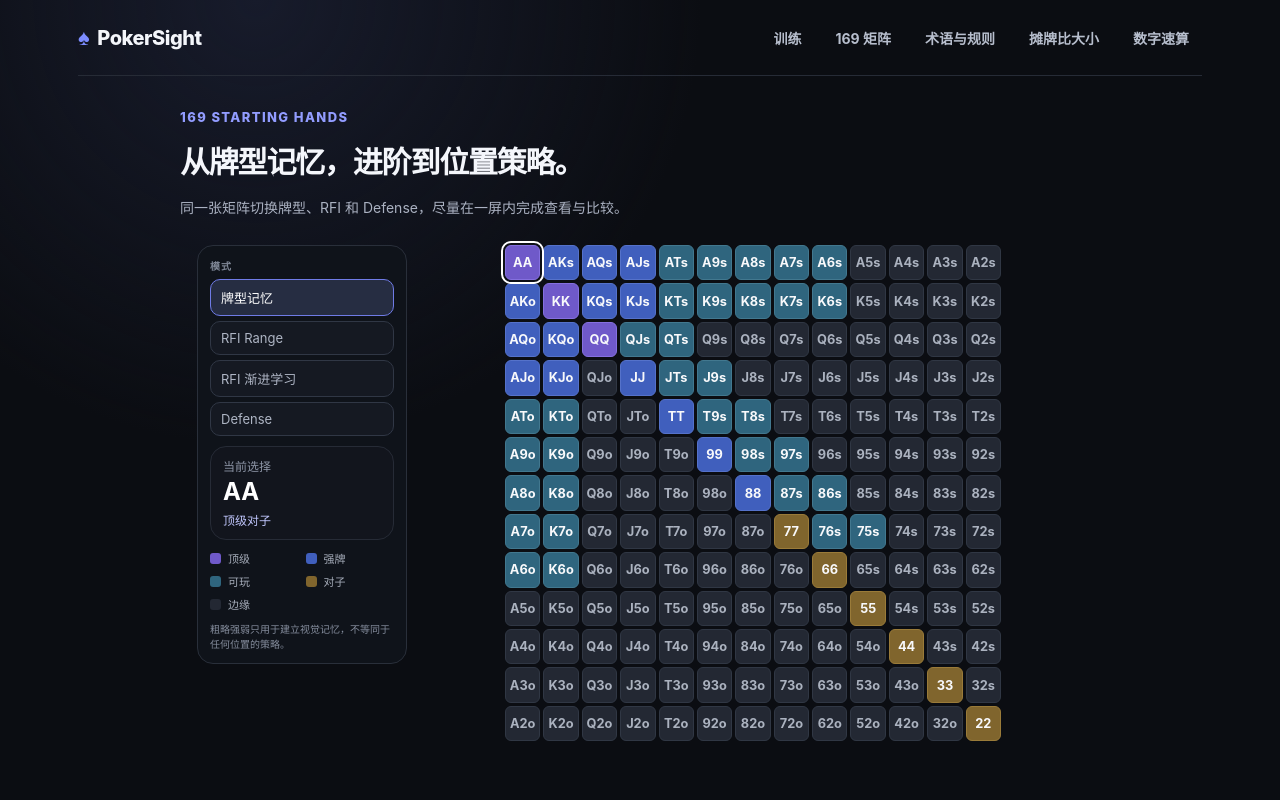
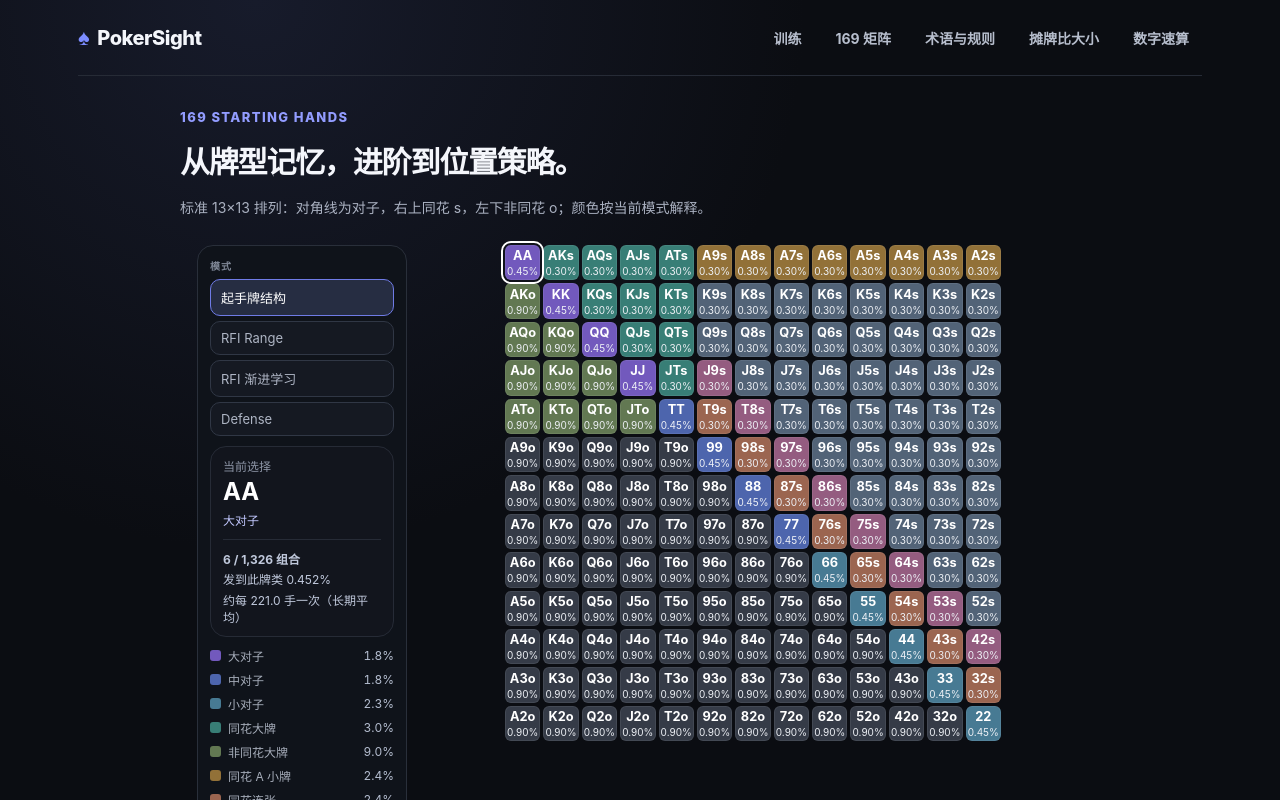
Before and after one commit to howyu/poker-sight, a Next.js app: page /matrix in a window 1280 px wide. Shown: the top 800 px of the page. Built offline with nearby package versions, Linux system fonts and the light colour scheme.

Commit message:
fix: replace arbitrary strength groups with explicit structures and deal probabilities

```diff
--- a/app/StartingHandMatrix.tsx
+++ b/app/StartingHandMatrix.tsx
@@ -1,31 +1,30 @@
 "use client";
+import {handStructure,handCombos,handDealPercent,structureGroups,StructureGroup} from "../lib/handStructure";
 import {useMemo,useState} from "react";
 import {getRfiAction,getRfiDelta,getRfiHandProgression,getRfiPercent,rfiPositionOrder,RfiPosition} from "../lib/preflopRanges";
 import {defenseScenarios,getDefenseAction,getDefensePercent,getDefenseScenario,DefenseScenarioId} from "../lib/defenseRanges";
 const ranks=["A","K","Q","J","T","9","8","7","6","5","4","3","2"];
 const positions=["UTG","HJ","CO","BTN","SB"] as const;
 function hand(r:number,c:number){if(r===c)return ranks[r]+ranks[c];return r<c?ranks[r]+ranks[c]+"s":ranks[c]+ranks[r]+"o"}
-function group(h:string){const a=h[0],b=h[1],pair=h.length===2,s=h.endsWith("s");if(pair){const i=ranks.indexOf(a);return i<=2?"premium":i<=6?"strong":"speculative"}const ai=ranks.indexOf(a),bi=ranks.indexOf(b);if(ai<=1&&bi<=3)return"strong";if(s&&Math.abs(ai-bi)<=2&&ai<=7)return"playable";if((a==="A"||a==="K")&&bi<=8)return"playable";return"marginal"}
-const copy:Record<string,string>={premium:"顶级对子",strong:"强牌",playable:"可玩牌",speculative:"投机对子",marginal:"边缘牌"};
 export default function StartingHandMatrix(){
  const [selected,setSelected]=useState("AA"),[mode,setMode]=useState<"strength"|"range"|"learn"|"defense">("strength"),[position,setPosition]=useState<(typeof positions)[number]>("UTG"),[learnTo,setLearnTo]=useState<RfiPosition>("HJ"),[defenseScenario,setDefenseScenario]=useState<DefenseScenarioId>("btn-bb-2.5");
- const cells=useMemo(()=>ranks.flatMap((_,r)=>ranks.map((_,c)=>{const h=hand(r,c);return{h,g:group(h)}})),[]);
- const g=group(selected),rfi=getRfiAction(position as RfiPosition,selected),scenario=getDefenseScenario(defenseScenario),def=getDefenseAction(defenseScenario,selected),learnIndex=rfiPositionOrder.indexOf(learnTo),learnFrom=rfiPositionOrder[Math.max(0,learnIndex-1)],progression=getRfiHandProgression(selected);
- const selectedLabel=mode==="strength"?copy[g]:mode==="range"?("Raise "+rfi.raise+"% · Fold "+rfi.fold+"%"):mode==="learn"?(`${learnFrom} ${getRfiAction(learnFrom,selected).raise}% → ${learnTo} ${getRfiAction(learnTo,selected).raise}%`):def?("3-Bet "+def.raise+"% · Call "+def.call+"% · Fold "+def.fold+"%"):"该场景尚未接入验证数据";
- const note=mode==="strength"?"粗略强弱只用于建立视觉记忆，不等同于任何位置的策略。":"策略数据改编自 MIT 许可的 tyloo/poker-range-analyzer；PokerSight 将其作为有来源的学习参考，不宣称跨所有牌局条件通用。";
+ const cells=useMemo(()=>ranks.flatMap((_,r)=>ranks.map((_,c)=>{const h=hand(r,c);return{h,g:handStructure(h)}})),[]);
+ const g=handStructure(selected),rfi=getRfiAction(position as RfiPosition,selected),scenario=getDefenseScenario(defenseScenario),def=getDefenseAction(defenseScenario,selected),learnIndex=rfiPositionOrder.indexOf(learnTo),learnFrom=rfiPositionOrder[Math.max(0,learnIndex-1)],progression=getRfiHandProgression(selected);
+ const selectedLabel=mode==="strength"?structureGroups[g].label:mode==="range"?("Raise "+rfi.raise+"% · Fold "+rfi.fold+"%"):mode==="learn"?(`${learnFrom} ${getRfiAction(learnFrom,selected).raise}% → ${learnTo} ${getRfiAction(learnTo,selected).raise}%`):def?("3-Bet "+def.raise+"% · Call "+def.call+"% · Fold "+def.fold+"%"):"该场景尚未接入验证数据";
+ const note=mode==="strength"?"十类为本项目的结构教学分组，不是通用强弱等级。格内百分比＝随机发两张时拿到该格牌类的概率，不是赢牌率。":"策略数据改编自 MIT 许可的 tyloo/poker-range-analyzer；PokerSight 将其作为有来源的学习参考，不宣称跨所有牌局条件通用。";
  return <section className="matrixSection compactMatrix">
-  <div className="matrixIntro compactIntro"><div><p className="eyebrow">169 STARTING HANDS</p><h2>从牌型记忆，进阶到位置策略。</h2><p>同一张矩阵切换牌型、RFI 和 Defense，尽量在一屏内完成查看与比较。</p></div></div>
+  <div className="matrixIntro compactIntro"><div><p className="eyebrow">169 STARTING HANDS</p><h2>从牌型记忆，进阶到位置策略。</h2><p>标准 13×13 排列：对角线为对子，右上同花 s，左下非同花 o；颜色按当前模式解释。</p></div></div>
   <div className="matrixWorkspace">
    <aside className="matrixControls">
-    <div className="controlBlock"><small>模式</small><div className="segmented vertical"><button className={mode==="strength"?"active":""} onClick={()=>setMode("strength")}>牌型记忆</button><button className={mode==="range"?"active":""} onClick={()=>setMode("range")}>RFI Range</button><button className={mode==="learn"?"active":""} onClick={()=>{setMode("learn");setSelected("A8o")}}>RFI 渐进学习</button><button className={mode==="defense"?"active":""} onClick={()=>setMode("defense")}>Defense</button></div></div>
+    <div className="controlBlock"><small>模式</small><div className="segmented vertical"><button className={mode==="strength"?"active":""} onClick={()=>setMode("strength")}>起手牌结构</button><button className={mode==="range"?"active":""} onClick={()=>setMode("range")}>RFI Range</button><button className={mode==="learn"?"active":""} onClick={()=>{setMode("learn");setSelected("A8o")}}>RFI 渐进学习</button><button className={mode==="defense"?"active":""} onClick={()=>setMode("defense")}>Defense</button></div></div>
     {mode==="range"&&<div className="controlBlock"><small>位置</small><div className="positionTabs vertical">{positions.map(p=><button key={p} className={position===p?"active":""} onClick={()=>setPosition(p)}>{p}</button>)}</div></div>}{mode==="learn"&&<div className="controlBlock"><small>看哪一步变宽</small><div className="positionTabs vertical">{rfiPositionOrder.slice(1).map(p=><button key={p} className={learnTo===p?"active":""} onClick={()=>setLearnTo(p)}>{rfiPositionOrder[rfiPositionOrder.indexOf(p)-1]} → {p}</button>)}</div></div>}{mode==="defense"&&<div className="controlBlock"><small>Defense 场景</small><div className="positionTabs vertical">{defenseScenarios.map(s=><button key={s.id} className={defenseScenario===s.id?"active":""} onClick={()=>setDefenseScenario(s.id)}>{s.label}<span className={s.available?"scenarioReady":"scenarioPending"}>{s.available?"可用":"待数据"}</span></button>)}</div></div>}
-    <div className="selectedHand compactSelected"><small>当前选择</small><strong>{selected}</strong><span>{selectedLabel}</span></div>{mode==="learn"&&<div className="rfiProgression">{progression.map(x=><span key={x.position} className={x.raise===0?"foldState":x.raise===100?"raiseState":"mixState"}><b>{x.position}</b><em>{x.raise===0?"Fold":x.raise===100?"Raise":x.raise+"%"}</em></span>)}</div>}
+    <div className="selectedHand compactSelected"><small>当前选择</small><strong>{selected}</strong><span>{selectedLabel}</span>{mode==="strength"&&<div className="handProbability"><b>{handCombos(selected)} / 1,326 组合</b><span>发到此牌类 {handDealPercent(selected).toFixed(3)}%</span><span>约每 {(1326/handCombos(selected)).toFixed(1)} 手一次（长期平均）</span></div>}</div>{mode==="learn"&&<div className="rfiProgression">{progression.map(x=><span key={x.position} className={x.raise===0?"foldState":x.raise===100?"raiseState":"mixState"}><b>{x.position}</b><em>{x.raise===0?"Fold":x.raise===100?"Raise":x.raise+"%"}</em></span>)}</div>}
     {mode==="range"&&<div className="rangeSummary compactSummary"><div><b>{position}</b><span>开池约 {getRfiPercent(position as RfiPosition).toFixed(1)}%</span></div><p>100BB 6-max 教学参考。</p></div>}{mode==="learn"&&<div className="rangeSummary compactSummary"><div><b>{learnFrom} → {learnTo}</b><span>只看新增 / 放宽</span></div><p>不要重背整张表，只记这一位置变化带来的边界扩张。</p></div>}
     {mode==="defense"&&<div className="rangeSummary compactSummary"><div><b>{scenario.label}</b><span>{scenario.available?`防守约 ${getDefensePercent(defenseScenario)?.toFixed(1)}%`:"待接入验证数据"}</span></div><p>Hero：{scenario.hero} · Open：{scenario.openSize}BB{scenario.available?" · 已验证来源":" · 暂不展示策略"}</p></div>}
-    {mode==="strength"?<div className="matrixLegend sideLegend"><span><i className="premium"/>顶级</span><span><i className="strong"/>强牌</span><span><i className="playable"/>可玩</span><span><i className="speculative"/>对子</span><span><i className="marginal"/>边缘</span></div>:mode==="range"?<div className="matrixLegend rangeLegend sideLegend"><span><i className="raise"/>Raise 100%</span><span><i className="mix"/>Mixed Raise</span><span><i className="fold"/>Fold</span></div>:mode==="learn"?<div className="matrixLegend rangeLegend sideLegend"><span><i className="learn-new"/>新增</span><span><i className="learn-wider"/>放宽</span><span><i className="learn-same"/>不变</span></div>:<div className="matrixLegend rangeLegend sideLegend"><span><i className="threebet"/>3-Bet</span><span><i className="call"/>Call</span><span><i className="defmix"/>Mixed</span><span><i className="fold"/>Fold</span></div>}
-    <p className="matrixNote sideNote">{note}</p>
+    {mode==="strength"?<div className="matrixLegend sideLegend structureLegend">{(Object.keys(structureGroups) as StructureGroup[]).map(key=>{const item=structureGroups[key],combos=cells.filter(c=>c.g===key).reduce((sum,c)=>sum+handCombos(c.h),0);return <span key={key} title={item.rule}><i style={{background:item.color}}/>{item.label}<em>{(combos/1326*100).toFixed(1)}%</em></span>})}</div>:mode==="range"?<div className="matrixLegend rangeLegend sideLegend"><span><i className="raise"/>Raise 100%</span><span><i className="mix"/>Mixed Raise</span><span><i className="fold"/>Fold</span></div>:mode==="learn"?<div className="matrixLegend rangeLegend sideLegend"><span><i className="learn-new"/>新增</span><span><i className="learn-wider"/>放宽</span><span><i className="learn-same"/>不变</span></div>:<div className="matrixLegend rangeLegend sideLegend"><span><i className="threebet"/>3-Bet</span><span><i className="call"/>Call</span><span><i className="defmix"/>Mixed</span><span><i className="fold"/>Fold</span></div>}
+    {mode==="strength"&&<p className="matrixNote structureRule">当前类别：{structureGroups[g].rule}。分类按对子 → 大牌 → 同花 A → 连张 → 隔一张 → 其他依次归属，不重叠。A2s 归同花 A，不归普通连张。</p>}<p className="matrixNote sideNote">{note}</p>{mode==="strength"&&<p className="matrixNote structureRule">单格：对子 0.452%；同花非对子 0.302%；非同花非对子 0.905%。图例百分比是整类合计。胜率需指定对手人数与范围；RFI / Defense 百分比是行动频率。<a href="https://www.pokerstars.com/poker/games/texas-holdem/" target="_blank" rel="noreferrer">规则参考 ↗</a></p>}
    </aside>
-   <div className="matrixScroller matrixMain"><div className={"handMatrix "+(mode!=="strength"?"rangeMode":"")}>{cells.map(({h,g})=>{const a=mode==="range"?getRfiAction(position as RfiPosition,h):mode==="defense"?getDefenseAction(defenseScenario,h):null;let cls=g;if(mode==="range")cls=a!.raise===100?"range-raise":a!.raise>0?"range-mix":"range-fold";if(mode==="learn"){const d=getRfiDelta(learnFrom,learnTo,h);cls=d.kind==="new"?"learn-new":d.kind==="wider"?"learn-wider":"learn-same"}if(mode==="defense")cls=!a?"range-disabled":a.raise===100?"def-3bet":a.call===100?"def-call":a.fold===100?"range-fold":"def-mix";return <button key={h} className={"handCell "+cls+(selected===h?" selected":"")} onClick={()=>setSelected(h)}><b>{h}</b>{mode==="learn"?<small>{getRfiAction(learnFrom,h).raise+"→"+getRfiAction(learnTo,h).raise}</small>:mode!=="strength"&&a&&((a.raise>0&&a.raise<100)||(mode==="defense"&&a.call>0&&a.fold>0))?<small>{mode==="defense"?a.raise+"/"+a.call:a.raise}</small>:null}</button>})}</div></div>
+   <div className="matrixScroller matrixMain"><div className={"handMatrix "+(mode!=="strength"?"rangeMode":"")}>{cells.map(({h,g})=>{const a=mode==="range"?getRfiAction(position as RfiPosition,h):mode==="defense"?getDefenseAction(defenseScenario,h):null;let cls:string=g;if(mode==="range")cls=a!.raise===100?"range-raise":a!.raise>0?"range-mix":"range-fold";if(mode==="learn"){const d=getRfiDelta(learnFrom,learnTo,h);cls=d.kind==="new"?"learn-new":d.kind==="wider"?"learn-wider":"learn-same"}if(mode==="defense")cls=!a?"range-disabled":a.raise===100?"def-3bet":a.call===100?"def-call":a.fold===100?"range-fold":"def-mix";return <button key={h} style={mode==="strength"?{background:structureGroups[g].color}:undefined} title={mode==="strength"?`${h} · ${structureGroups[g].label} · ${handCombos(h)} 组合 · 发牌概率 ${handDealPercent(h).toFixed(3)}%`:h} aria-label={mode==="strength"?`${h}，${structureGroups[g].label}，发牌概率 ${handDealPercent(h).toFixed(3)}%`:h} aria-pressed={selected===h} className={"handCell "+cls+(mode==="strength"?" structureCell":"")+(selected===h?" selected":"")} onClick={()=>setSelected(h)}><b>{h}</b>{mode==="strength"?<small className="dealProbability">{handDealPercent(h).toFixed(2)}%</small>:mode==="learn"?<small>{getRfiAction(learnFrom,h).raise+"→"+getRfiAction(learnTo,h).raise}</small>:a&&((a.raise>0&&a.raise<100)||(mode==="defense"&&a.call>0&&a.fold>0))?<small>{mode==="defense"?a.raise+"/"+a.call:a.raise}</small>:null}</button>})}</div></div>
   </div>
  </section>
 }
--- /dev/null
+++ b/lib/handStructure.ts
@@ -0,0 +1,29 @@
+/** Mutually exclusive teaching groups, not strength rankings or solver ranges. */
+export const structureGroups = {
+  'pair-high': {label:'大对子', rule:'JJ–AA', color:'#7259bd'},
+  'pair-mid': {label:'中对子', rule:'77–TT', color:'#4d65ad'},
+  'pair-low': {label:'小对子', rule:'22–66', color:'#477a93'},
+  'broadway-suited': {label:'同花大牌', rule:'两张均为 T–A，同花', color:'#387e76'},
+  'broadway-offsuit': {label:'非同花大牌', rule:'两张均为 T–A，非同花', color:'#627852'},
+  'ace-suited': {label:'同花 A 小牌', rule:'A2s–A9s', color:'#927138'},
+  'connector-suited': {label:'同花连张', rule:'相邻点数，排除上面各类', color:'#9b6550'},
+  'gap-suited': {label:'同花隔一张', rule:'点数差 2，排除上面各类', color:'#945c80'},
+  'other-suited': {label:'其他同花', rule:'剩余同花非对子', color:'#526377'},
+  'other-offsuit': {label:'其他非同花', rule:'剩余非同花非对子', color:'#353b47'},
+} as const;
+export type StructureGroup = keyof typeof structureGroups;
+const order='23456789TJQKA';
+export function handStructure(h:string):StructureGroup {
+  const [a,b]=h;
+  if(h.length===2) return 'JQKA'.includes(a)?'pair-high':'789T'.includes(a)?'pair-mid':'pair-low';
+  const suited=h.endsWith('s');
+  if('TJQKA'.includes(a)&&'TJQKA'.includes(b)) return suited?'broadway-suited':'broadway-offsuit';
+  if(!suited) return 'other-offsuit';
+  if(a==='A') return 'ace-suited';
+  const gap=Math.abs(order.indexOf(a)-order.indexOf(b));
+  if(gap===1) return 'connector-suited';
+  if(gap===2) return 'gap-suited';
+  return 'other-suited';
+}
+export function handCombos(h:string){return h.length===2?6:h.endsWith('s')?4:12;}
+export function handDealPercent(h:string){return handCombos(h)/1326*100;}
```
Also changed, not shown: app/globals.css.
